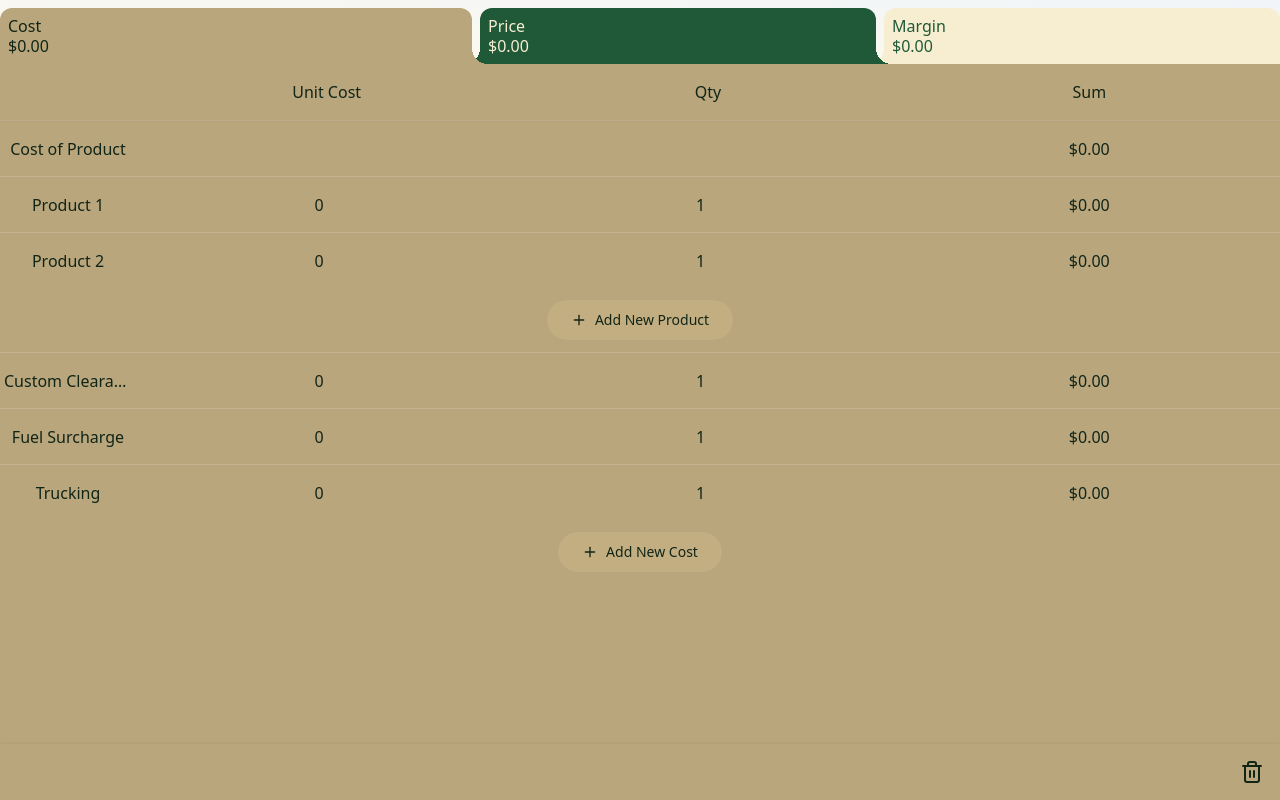
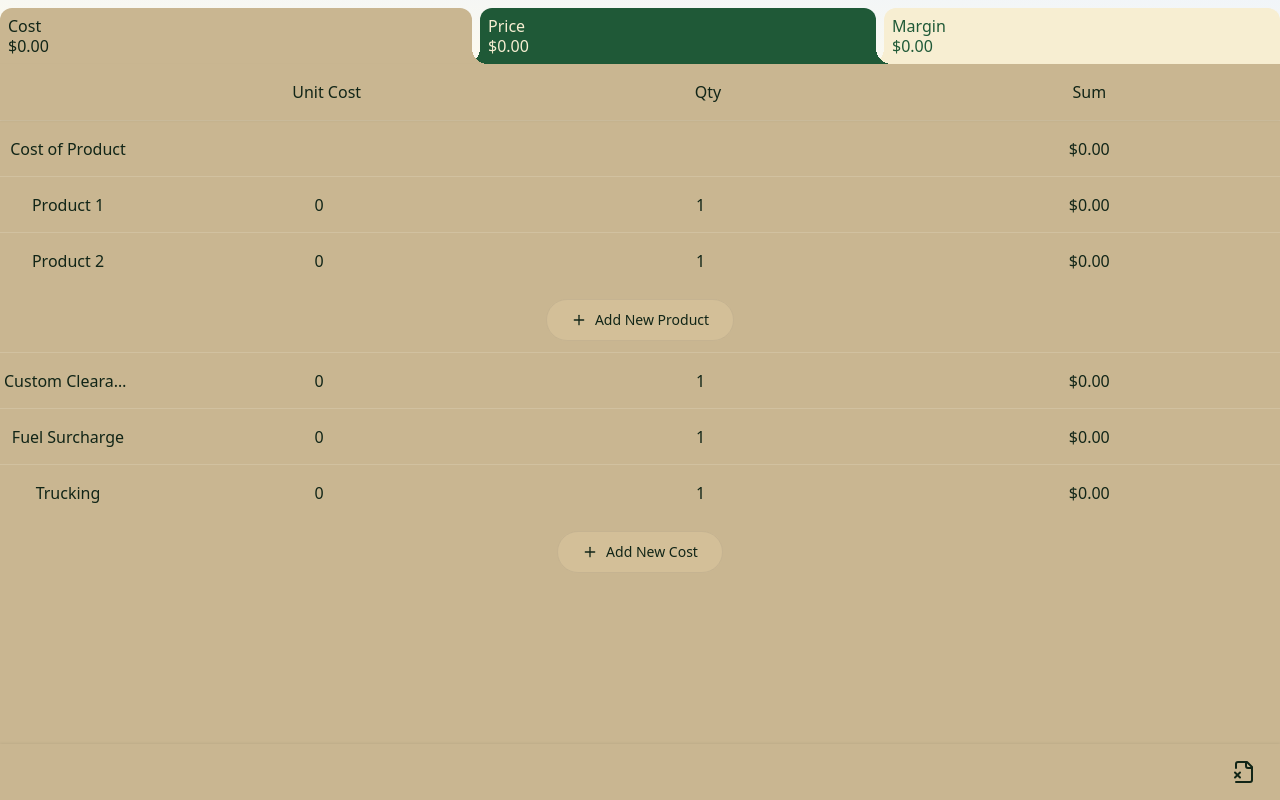
Before and after one commit to DevJogger/costing-margin-calculator, a Next.js app: page / in a window 1280 px wide. Built offline with nearby package versions, Linux system fonts and the light colour scheme; what simple-zustand-devtools would draw is missing.

Commit message:
Implement delete item, and update styles

```diff
--- a/app/globals.css
+++ b/app/globals.css
@@ -6,7 +6,7 @@
   --foreground-rgb: 0, 0, 0;
   --background-start-rgb: 214, 219, 220;
   --background-end-rgb: 255, 255, 255;
-  --costBg: #baa67c;
+  --costBg: #c9b691;
   --priceBg: #1f5937;
   --marginBg: #f7eed2;
   --costText: #112517;
@@ -39,4 +39,11 @@ body {
   .text-balance {
     text-wrap: balance;
   }
+  .no-scrollbar::-webkit-scrollbar {
+    display: none;
+  }
+  .no-scrollbar {
+    -ms-overflow-style: none;
+    scrollbar-width: none;
+  }
 }
--- a/common/helperFunctions.ts
+++ b/common/helperFunctions.ts
@@ -6,8 +6,8 @@ const showAsMoney = (amount: number | string) => {
   const result = new Intl.NumberFormat('en-CA', {
     style: 'currency',
     currency: 'CAD',
-  }).format(Math.abs(numberAmount))
-  return numberAmount < 0 ? `(${result})` : result
+  }).format(numberAmount)
+  return result
 }
 
 export { showAsMoney }
--- a/common/store.ts
+++ b/common/store.ts
@@ -20,6 +20,7 @@ interface Actions {
     type: 'cost' | 'product',
     id: string,
   ) => void
+  deleteItem: (type: 'cost' | 'product', id: string) => void
   triggerResetPopup: () => void
   resetData: () => void
 }
@@ -87,6 +88,17 @@ export const useStore = create<State & Actions>()((set) => ({
       return { productData }
     })
   },
+  deleteItem: (type, id) => {
+    if (type === 'cost') {
+      set((state) => ({
+        costData: state.costData.filter((row) => row.id !== id),
+      }))
+      return
+    }
+    set((state) => ({
+      productData: state.productData.filter((row) => row.id !== id),
+    }))
+  },
   triggerResetPopup: () => set((state) => ({ resetPopupSwitch: !state.resetPopupSwitch })),
   resetData: () => set({ costData: defaultCostData, productData: defaultProductData }),
 }))
--- a/components/Bottom.tsx
+++ b/components/Bottom.tsx
@@ -1,19 +1,18 @@
-import { Trash2 } from 'lucide-react'
+import { FileX2 } from 'lucide-react'
 import { useStore } from '@/common/store'
-
 
 export default function Bottom() {
   const activeTab = useStore((state) => state.activeTab)
   const triggerResetPopup = useStore((state) => state.triggerResetPopup)
   return (
     <div
-      className="sticky bottom-0 z-10 flex h-14 items-center justify-end px-4 drop-shadow-[0_-1px_1px_rgba(0,0,0,0.05)]"
+      className="sticky bottom-0 z-10 flex h-14 items-center justify-end px-6 drop-shadow-[0_-1px_1px_rgba(0,0,0,0.05)]"
       style={{
         backgroundColor:
           activeTab === 'cost' ? 'var(--costBg)' : 'var(--priceBg)',
       }}
     >
-      <Trash2 onClick={triggerResetPopup} />
+      <FileX2 onClick={triggerResetPopup} />
     </div>
   )
 }
--- a/components/MarginTab.tsx
+++ b/components/MarginTab.tsx
@@ -1,10 +1,39 @@
+import { useMemo } from 'react'
+import { useStore } from '@/common/store'
+import { showAsMoney } from '@/common/helperFunctions'
+
 export default function MarginTab() {
+  const costData = useStore((state) => state.costData)
+  const productData = useStore((state) => state.productData)
+
+  const costTotal = useMemo(() => {
+    return (
+      costData.reduce((pre, cur) => pre + cur?.unitCost * cur?.qty, 0) +
+      productData.reduce((pre, cur) => pre + cur?.unitCost * cur?.qty, 0)
+    )
+  }, [costData, productData])
+  const priceTotal = useMemo(() => {
+    return productData.reduce((pre, cur) => pre + cur?.unitPrice * cur?.qty, 0)
+  }, [productData])
+  const marginTotal = useMemo(
+    () => priceTotal - costTotal,
+    [priceTotal, costTotal],
+  )
+
   return (
     <div
-      className="flex flex-1 flex-col items-center justify-center text-2xl"
+      className="flex flex-1 text-2xl p-8"
       style={{ backgroundColor: 'var(--marginBg)', color: 'var(--marginText)' }}
     >
-      Margin Page
+      <div className="flex flex-col w-full">
+        <span className=''>Gross Margin $</span>
+        <span className='text-5xl font-semibold flex justify-center leading-loose'>{showAsMoney(marginTotal)}</span>
+        <span className=''>Gross Margin %</span>
+        <span className='text-5xl font-semibold flex justify-center leading-loose'>
+          {`${priceTotal === 0 ? 0 : ((marginTotal / priceTotal) * 100).toFixed(2)}`}
+          %
+        </span>
+      </div>
     </div>
   )
 }
--- a/components/Row.tsx
+++ b/components/Row.tsx
@@ -1,15 +1,19 @@
-import { useMemo } from 'react'
+import { useRef, useMemo } from 'react'
 import { useStore } from '@/common/store'
 import { showAsMoney } from '@/common/helperFunctions'
 import type { Row as RowType } from '@/common/types'
+import { Trash2 } from 'lucide-react'
 interface RowProps {
   row: RowType
 }
 
 export default function Row({ row }: RowProps) {
+  const rowRef = useRef<HTMLDivElement>(null)
+
   const activeTab = useStore((state) => state.activeTab)
   const productData = useStore((state) => state.productData)
   const updateItem = useStore((state) => state.updateItem)
+  const deleteItem = useStore((state) => state.deleteItem)
 
   const total = useMemo(() => {
     const unit = activeTab === 'cost' ? row.unitCost : row.unitPrice
@@ -70,8 +74,23 @@ export default function Row({ row }: RowProps) {
     }
   }
 
+  const handleScroll = (event: React.UIEvent<HTMLDivElement>) => {
+    const scrollLeft = event.currentTarget.scrollLeft
+    if (scrollLeft === window.innerWidth) {
+      setTimeout(() => {
+        rowRef.current?.scroll({ left: 0 })
+        deleteItem(row.type, row.id)
+      }, 200)
+    }
+  }
+
   return (
-    <div className="flex h-14 items-center border-t border-stone-50/15 hover:backdrop-brightness-95">
+    <div
+      ref={rowRef}
+      className="no-scrollbar flex h-14 w-full snap-x snap-mandatory flex-row items-center overflow-scroll border-t border-stone-50/15"
+      onScroll={handleScroll}
+    >
+      <div className="flex w-full flex-none snap-start snap-always">
         <input
           className="mx-1 w-32 truncate bg-transparent text-center"
           type="text"
@@ -113,5 +132,13 @@ export default function Row({ row }: RowProps) {
           {!isMainRow ? showAsMoney(total) : showAsMoney(productTotalCost)}
         </div>
       </div>
+      {!isMainRow && (
+        <>
+          <div className="flex h-full w-full flex-none snap-end snap-always items-center bg-red-700 px-8 text-white">
+            <Trash2 />
+          </div>
+        </>
+      )}
+    </div>
   )
 }
```
Lines whose indentation alone changed are shown as unchanged.
